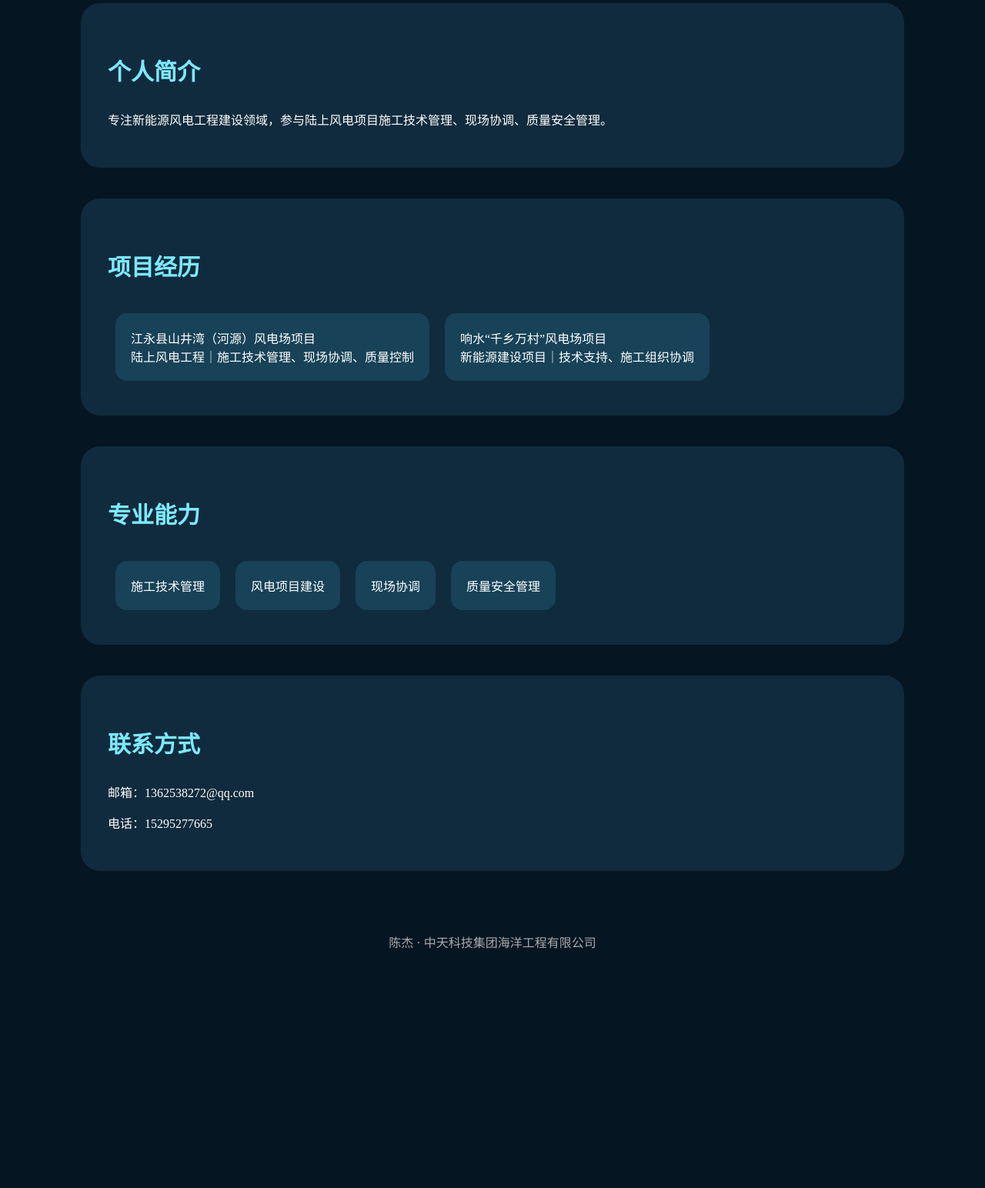
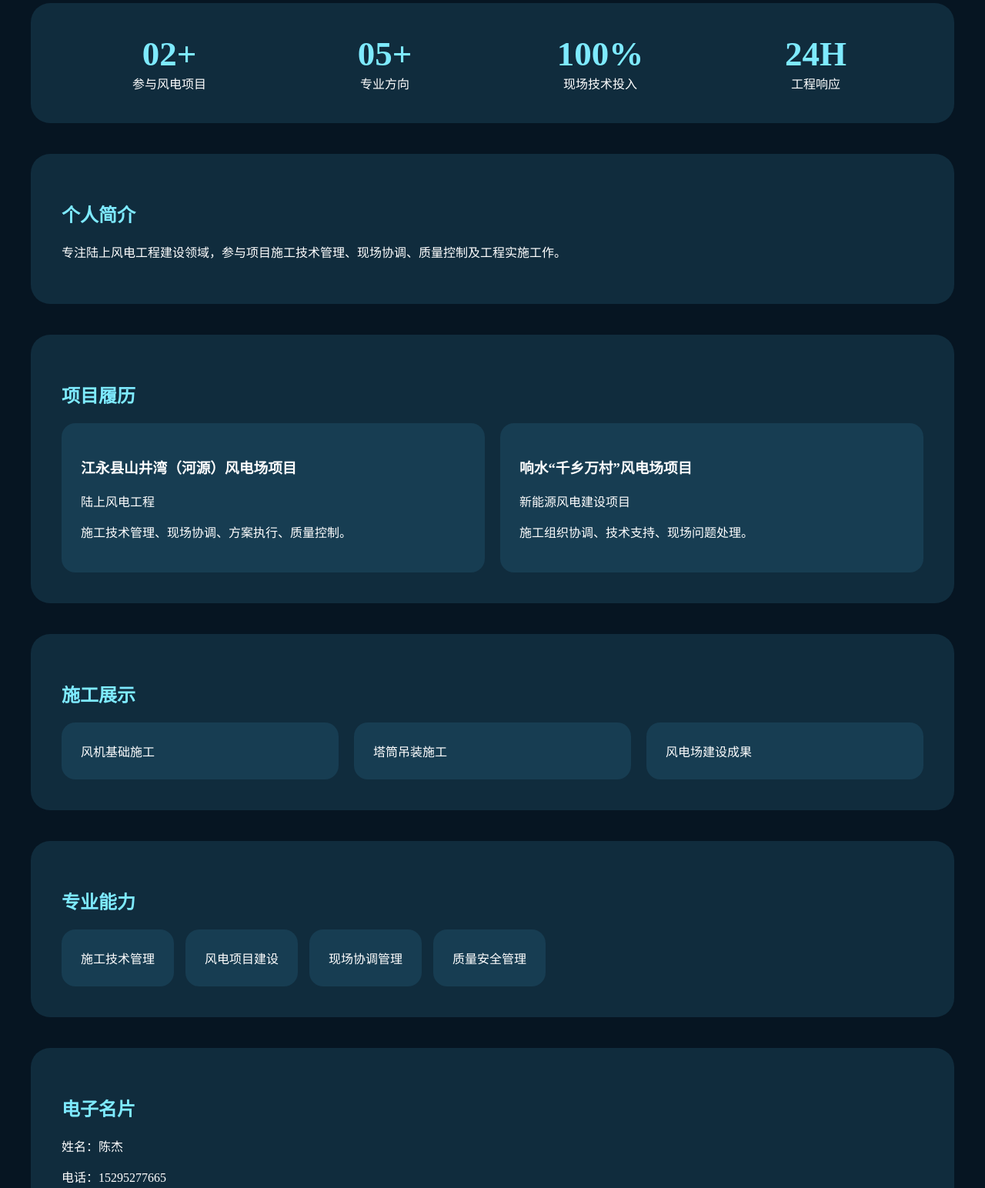
Before and after one commit to chenJ0119/chenjie-profile, a plain HTML site: page index.html in a window 1280 px wide. Shown: the part 836-2380 px from the top of the page at 77% size. Before the commit the page ends 2112 px from the top, so only its background shows below. Drawn offline with Linux system fonts and the light colour scheme.

Commit message:
Add files via upload

```diff
--- a/css/style.css
+++ b/css/style.css
@@ -1 +1 @@
-body{margin:0;background:#061522;color:white;font-family:Microsoft YaHei}.hero{height:100vh;display:flex;align-items:center;padding-left:10%;background:linear-gradient(135deg,#021522,#007da5)}h1{font-size:80px;margin:10px 0}.hero a{color:white;border:1px solid #8eeaff;padding:12px 25px;border-radius:30px;text-decoration:none}.box{max-width:1000px;margin:40px auto;padding:35px;background:#102b3d;border-radius:25px}h3{color:#7de8ff;font-size:30px}.card,.tags span{display:inline-block;background:#174258;padding:20px;margin:10px;border-radius:15px}.tags{display:flex;flex-wrap:wrap}footer{text-align:center;padding:40px;color:#aaa}
+*{box-sizing:border-box}body{margin:0;background:#061522;color:#fff;font-family:Microsoft YaHei}.hero{height:100vh;background:linear-gradient(135deg,#021522,#0080a8);display:flex;align-items:center;padding:8%}.hero-box h1{font-size:80px;margin:10px 0}.hero-box a{color:white;border:1px solid #7eeaff;padding:12px 30px;border-radius:30px;text-decoration:none}.data,section{max-width:1200px;margin:40px auto;padding:40px;background:#102c3d;border-radius:25px}.data{display:grid;grid-template-columns:repeat(4,1fr);text-align:center}.data strong{display:block;font-size:45px;color:#7eeaff}.cards{display:grid;grid-template-columns:repeat(auto-fit,minmax(250px,1fr));gap:20px}.cards div,.tags span{background:#173d52;padding:25px;border-radius:18px}.tags{display:flex;gap:15px;flex-wrap:wrap}h2{color:#7eeaff}footer{text-align:center;padding:40px;color:#aaa}
--- a/index.html
+++ b/index.html
@@ -1,7 +1,77 @@
-<!doctype html><html lang='zh-CN'><head><meta charset='utf-8'><meta name='viewport' content='width=device-width,initial-scale=1'><title>陈杰｜新能源风电工程技术主页</title><link rel='stylesheet' href='css/style.css'></head><body>
-<header class='hero'><div><p>NEW ENERGY ENGINEERING</p><h1>陈杰</h1><h2>新能源风电工程技术管理人员</h2><p>中天科技集团海洋工程有限公司 · 技术员</p><a href='#project'>查看项目经历</a></div></header>
-<section class='box'><h3>个人简介</h3><p>专注新能源风电工程建设领域，参与陆上风电项目施工技术管理、现场协调、质量安全管理。</p></section>
-<section id='project' class='box'><h3>项目经历</h3><div class='card'>江永县山井湾（河源）风电场项目<br>陆上风电工程｜施工技术管理、现场协调、质量控制</div><div class='card'>响水“千乡万村”风电场项目<br>新能源建设项目｜技术支持、施工组织协调</div></section>
-<section class='box'><h3>专业能力</h3><div class='tags'><span>施工技术管理</span><span>风电项目建设</span><span>现场协调</span><span>质量安全管理</span></div></section>
-<section class='box'><h3>联系方式</h3><p>邮箱：1362538272@qq.com</p><p>电话：15295277665</p></section>
-<footer>陈杰 · 中天科技集团海洋工程有限公司</footer></body></html>
+<!DOCTYPE html>
+<html lang="zh-CN">
+<head>
+<meta charset="UTF-8">
+<meta name="viewport" content="width=device-width,initial-scale=1.0">
+<title>陈杰｜新能源风电工程技术管理</title>
+<link rel="stylesheet" href="css/style.css">
+</head>
+<body>
+<header class="hero">
+<div class="hero-box">
+<p>NEW ENERGY ENGINEERING</p>
+<h1>陈杰</h1>
+<h2>新能源风电工程技术管理人员</h2>
+<p>中天科技集团海洋工程有限公司｜技术员</p>
+<a href="#project">查看项目经历</a>
+</div>
+</header>
+
+<section class="data">
+<div><strong>02+</strong><span>参与风电项目</span></div>
+<div><strong>05+</strong><span>专业方向</span></div>
+<div><strong>100%</strong><span>现场技术投入</span></div>
+<div><strong>24H</strong><span>工程响应</span></div>
+</section>
+
+<section>
+<h2>个人简介</h2>
+<p>专注陆上风电工程建设领域，参与项目施工技术管理、现场协调、质量控制及工程实施工作。</p>
+</section>
+
+<section id="project">
+<h2>项目履历</h2>
+<div class="cards">
+<div>
+<h3>江永县山井湾（河源）风电场项目</h3>
+<p>陆上风电工程</p>
+<p>施工技术管理、现场协调、方案执行、质量控制。</p>
+</div>
+<div>
+<h3>响水“千乡万村”风电场项目</h3>
+<p>新能源风电建设项目</p>
+<p>施工组织协调、技术支持、现场问题处理。</p>
+</div>
+</div>
+</section>
+
+<section>
+<h2>施工展示</h2>
+<div class="cards">
+<div>风机基础施工</div>
+<div>塔筒吊装施工</div>
+<div>风电场建设成果</div>
+</div>
+</section>
+
+<section>
+<h2>专业能力</h2>
+<div class="tags">
+<span>施工技术管理</span>
+<span>风电项目建设</span>
+<span>现场协调管理</span>
+<span>质量安全管理</span>
+</div>
+</section>
+
+<section>
+<h2>电子名片</h2>
+<p>姓名：陈杰</p>
+<p>电话：15295277665</p>
+<p>邮箱：1362538272@qq.com</p>
+<p>公司：中天科技集团海洋工程有限公司</p>
+</section>
+
+<footer>陈杰｜新能源风电工程技术主页</footer>
+</body>
+</html>
--- /dev/null
+++ b/js/animation.js
@@ -0,0 +1 @@
+console.log('ready');
```
Also changed, not shown: images/说明.txt (added), resume/说明.txt (added).
